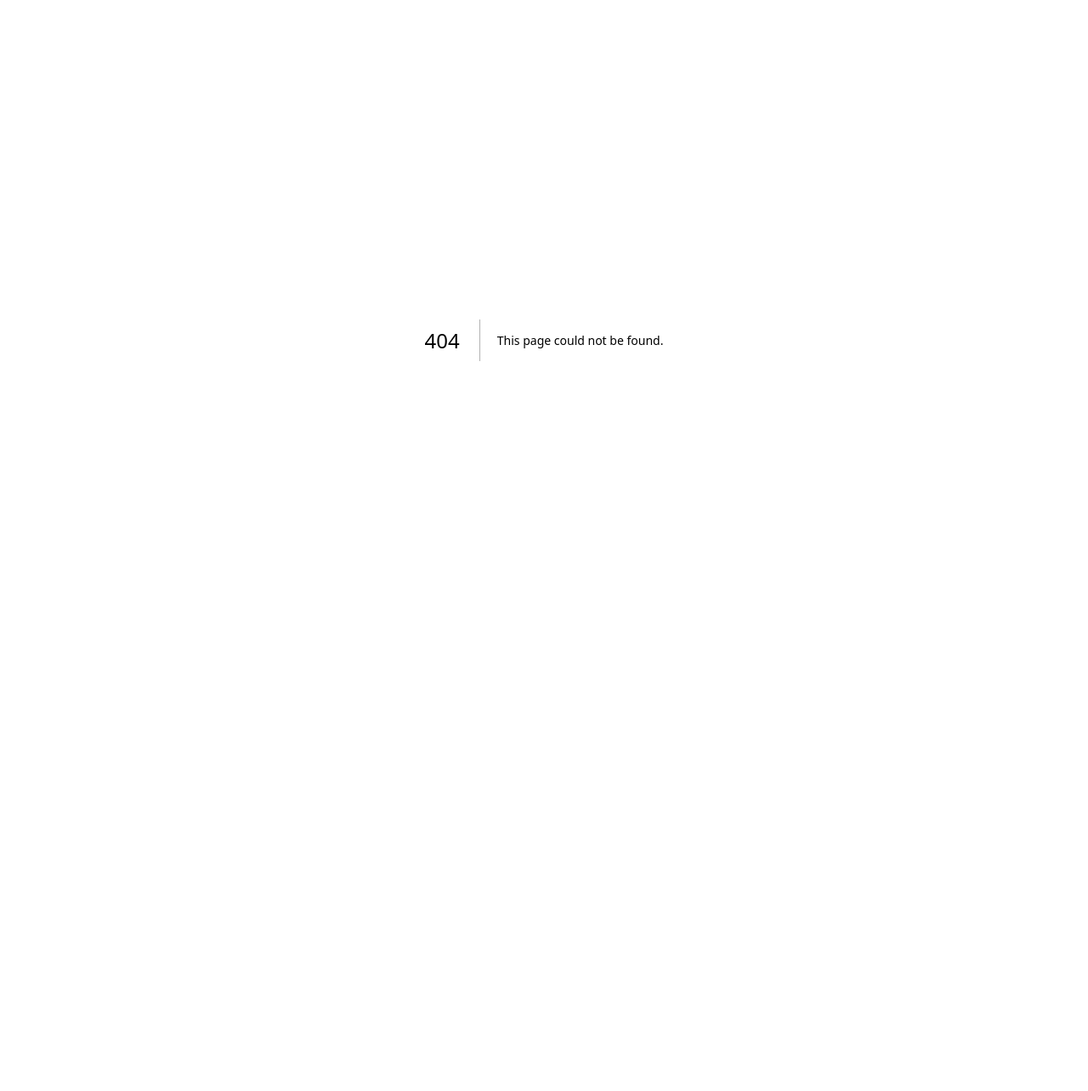
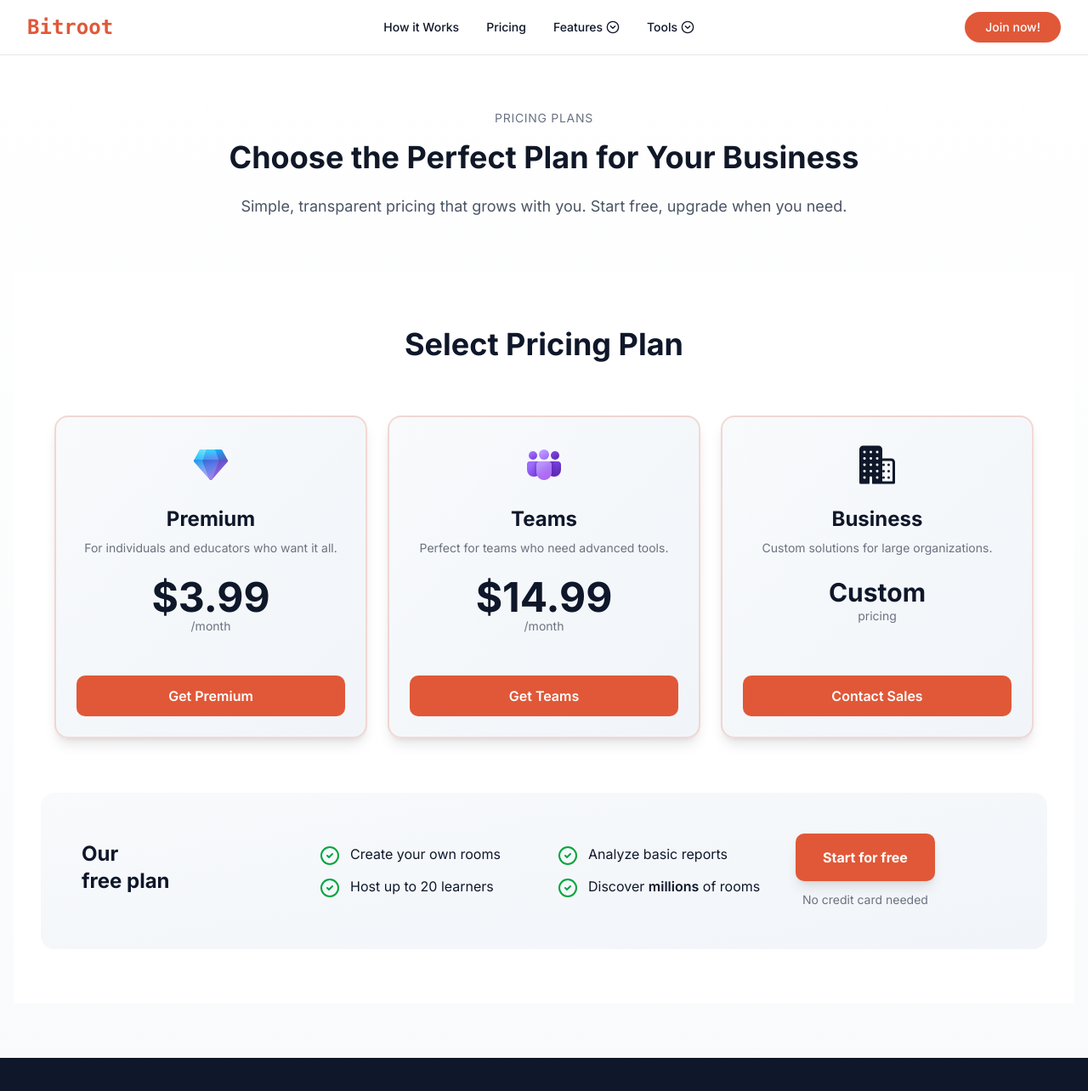
Before and after one commit to Alagwudavid/bitroot, a Next.js app: page /pricing in a window 1280 px wide. Before the commit this address had no page. Shown: the top 1284 px of the page at 85% size. Before the commit the page ends 800 px from the top, so only its background shows below. Built offline with nearby package versions, Linux system fonts and the light colour scheme.

Commit message:
Refactor footer and pricing components for improved structure and clarity; add How It Works layout and page

```diff
--- /dev/null
+++ b/app/how-it-works/layout.tsx
@@ -0,0 +1,17 @@
+import React from 'react';
+import { Navbar } from '@/components/navbar';
+import { Footer } from '@/components/footer';
+
+export default function HowItWorksLayout({
+    children,
+}: {
+    children: React.ReactNode;
+}) {
+    return (
+        <div className="w-full min-h-screen bg-background text-foreground">
+            <Navbar />
+            <main>{children}</main>
+            <Footer />
+        </div>
+    );
+}
--- /dev/null
+++ b/app/how-it-works/page.tsx
@@ -0,0 +1,26 @@
+import React from 'react';
+import { HowItWorksSection } from '@/components/how-it-works-section';
+
+export default function HowItWorksPage() {
+    return (
+        <div className="min-h-screen bg-gradient-to-b from-white to-gray-50">
+            {/* Header Section */}
+            <section className="py-16 px-4 text-center">
+                <p className="text-sm uppercase tracking-wider text-gray-500 mb-4">
+                    HOW IT WORKS
+                </p>
+                <h1 className="text-2xl md:text-4xl font-bold text-gray-900 mb-6">
+                    Get Started in 3 Simple Steps
+                </h1>
+                <p className="text-lg text-gray-600 max-w-3xl mx-auto">
+                    Launch your online business in minutes. No technical skills required.
+                </p>
+            </section>
+
+            {/* How It Works Component */}
+            <section className="max-w-7xl mx-auto px-4 pb-16">
+                <HowItWorksSection />
+            </section>
+        </div>
+    );
+}
--- /dev/null
+++ b/app/pricing/layout.tsx
@@ -0,0 +1,17 @@
+import React from 'react';
+import { Navbar } from '@/components/navbar';
+import { Footer } from '@/components/footer';
+
+export default function PricingLayout({
+    children,
+}: {
+    children: React.ReactNode;
+}) {
+    return (
+        <div className="w-full min-h-screen bg-background text-foreground">
+            <Navbar />
+            <main>{children}</main>
+            <Footer />
+        </div>
+    );
+}
--- /dev/null
+++ b/app/pricing/page.tsx
@@ -0,0 +1,26 @@
+import React from 'react';
+import PricingSection from '@/components/pricing-section';
+
+export default function PricingPage() {
+    return (
+        <div className="min-h-screen bg-gradient-to-b from-white to-gray-50">
+            {/* Header Section */}
+            <section className="py-16 px-4 text-center">
+                <p className="text-sm uppercase tracking-wider text-gray-500 mb-4">
+                    PRICING PLANS
+                </p>
+                <h1 className="text-2xl md:text-4xl font-bold text-gray-900 mb-6">
+                    Choose the Perfect Plan for Your Business
+                </h1>
+                <p className="text-lg text-gray-600 max-w-3xl mx-auto">
+                    Simple, transparent pricing that grows with you. Start free, upgrade when you need.
+                </p>
+            </section>
+
+            {/* Pricing Component */}
+            <section className="max-w-7xl mx-auto px-4 pb-16">
+                <PricingSection />
+            </section>
+        </div>
+    );
+}
--- a/components/footer.tsx
+++ b/components/footer.tsx
@@ -106,26 +106,7 @@ export function Footer() {
 
                     {/* Legal & Accessibility Section */}
                     <div>
-                        <h3 className="font-semibold text-lg mb-4">Legal & Accessibility</h3>
-                        <ul className="space-y-2">
-                            <li>
-                                <Link href="/accessibility" className="text-gray-200 hover:text-white transition-colors">
-                                    Documentation
-                                </Link>
-                            </li>
-                            <li>
-                                <Link href="/privacy" className="text-gray-200 hover:text-white transition-colors">
-                                    Privacy policy
-                                </Link>
-                            </li>
-                            <li>
-                                <Link href="/terms" className="text-gray-200 hover:text-white transition-colors">
-                                    Terms
-                                </Link>
-                            </li>
-                        </ul>
                         {/* For Business Section */}
-                        <div className="mt-6">
                         <h3 className="font-semibold text-lg mb-4">{process.env.NEXT_PUBLIC_APP_NAME} for Enterprise</h3>
                         <ul className="space-y-2">
                             <li className='flex flex-col gap-1'>
@@ -135,7 +116,6 @@ export function Footer() {
                                 </Link>
                             </li>
                         </ul>
-                        </div>
                     </div>
                 </div>
 
--- a/components/pricing-section.tsx
+++ b/components/pricing-section.tsx
@@ -82,10 +82,10 @@ export default function PricingSection() {
         {/* Free Plan Section */}
         <div className="relative rounded-2xl p-8 md:p-12 bg-gradient-to-br from-slate-50 to-slate-100 dark:from-slate-950/20 dark:to-slate-900/20">
           <div className="max-w-6xl mx-auto">
-            <div className="grid md:grid-cols-5 gap-8 items-center">
+            <div className="grid md:grid-cols-4 gap-8 items-center">
               <div className="flex-1">
                 <h3 className="text-2xl font-bold text-foreground mb-2">
-                  The actually useful<br />free plan
+                  Our<br />free plan
                 </h3>
               </div>
 
@@ -127,7 +127,7 @@ export default function PricingSection() {
                 </div>
               </div>
 
-              <div className="flex flex-col items-center gap-3">
+              <div className="flex flex-col items-center gap-3 w-fit">
                 <button className="px-8 py-4 bg-primary text-primary-foreground font-bold rounded-lg hover:bg-primary/90 transition-all shadow-lg whitespace-nowrap">
                   Start for free
                 </button>
```
Lines whose indentation alone changed are shown as unchanged.
